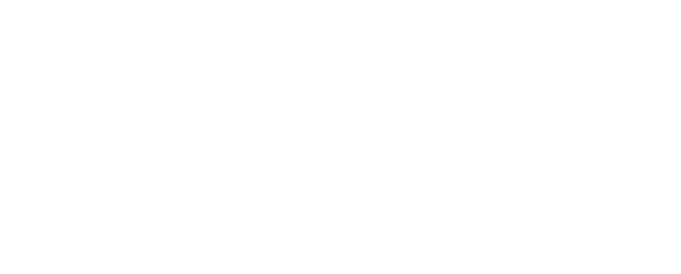
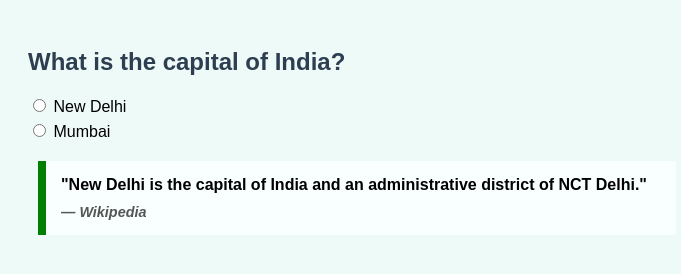
Before and after one commit to acciojob/trivia-khilanlodhi, a website: page main.html in a window 1280 px wide. Shown: the whole page, without its empty margins (0-681 px from the left). Drawn offline with Linux system fonts and the light colour scheme.

Commit message:
created a submission

```diff
--- a/main.html
+++ b/main.html
@@ -8,6 +8,26 @@
 
 <body>
 	<!-- the entire body must be written by student -->
+
+	  <div class="question">
+    <h2>What is the capital of India?</h2>
+    <div class="options">
+      <label>
+        <input type="radio" name="capital" value="new-delhi">
+        New Delhi
+      </label>
+      <label>
+        <input type="radio" name="capital" value="mumbai">
+        Mumbai
+      </label>
+    </div>
+  </div>
+
+  <blockquote>
+    "New Delhi is the capital of India and an administrative district of NCT Delhi."
+    <cite>— Wikipedia</cite>
+  </blockquote>
+
     <script type="text/javascript" src="./script.js">
 </script>
 
--- a/styles.css
+++ b/styles.css
@@ -1,2 +1,36 @@
 
 /* Your CSS Code here. */
+body {
+      font-family: Arial, sans-serif;
+      padding: 20px;
+      background-color: #eefaf8;
+    }
+
+    h2 {
+      color: #2c3e50;
+    }
+
+    .question {
+      margin-bottom: 20px;
+    }
+
+    .options label {
+      display: block;
+      margin: 5px 0;
+    }
+
+    blockquote {
+      max-width: 600px;
+      margin: 10px;
+      padding: 15px;
+      border-left: 8px solid green;
+      background-color: #f8fffe;
+      font-weight: bold;
+    }
+
+    cite {
+      display: block;
+      margin-top: 10px;
+      font-size: 0.9em;
+      color: #555;
+    }
```
